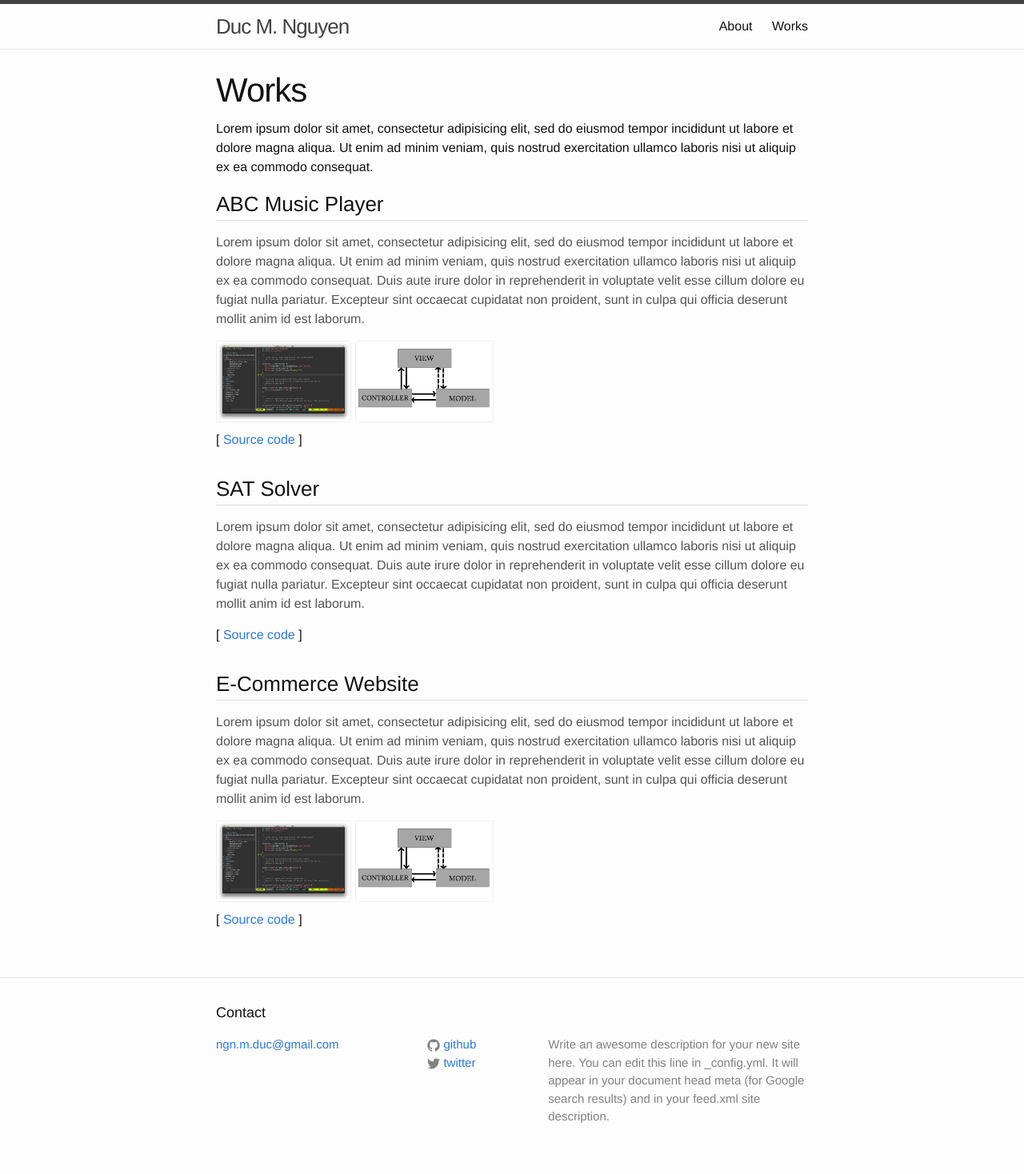
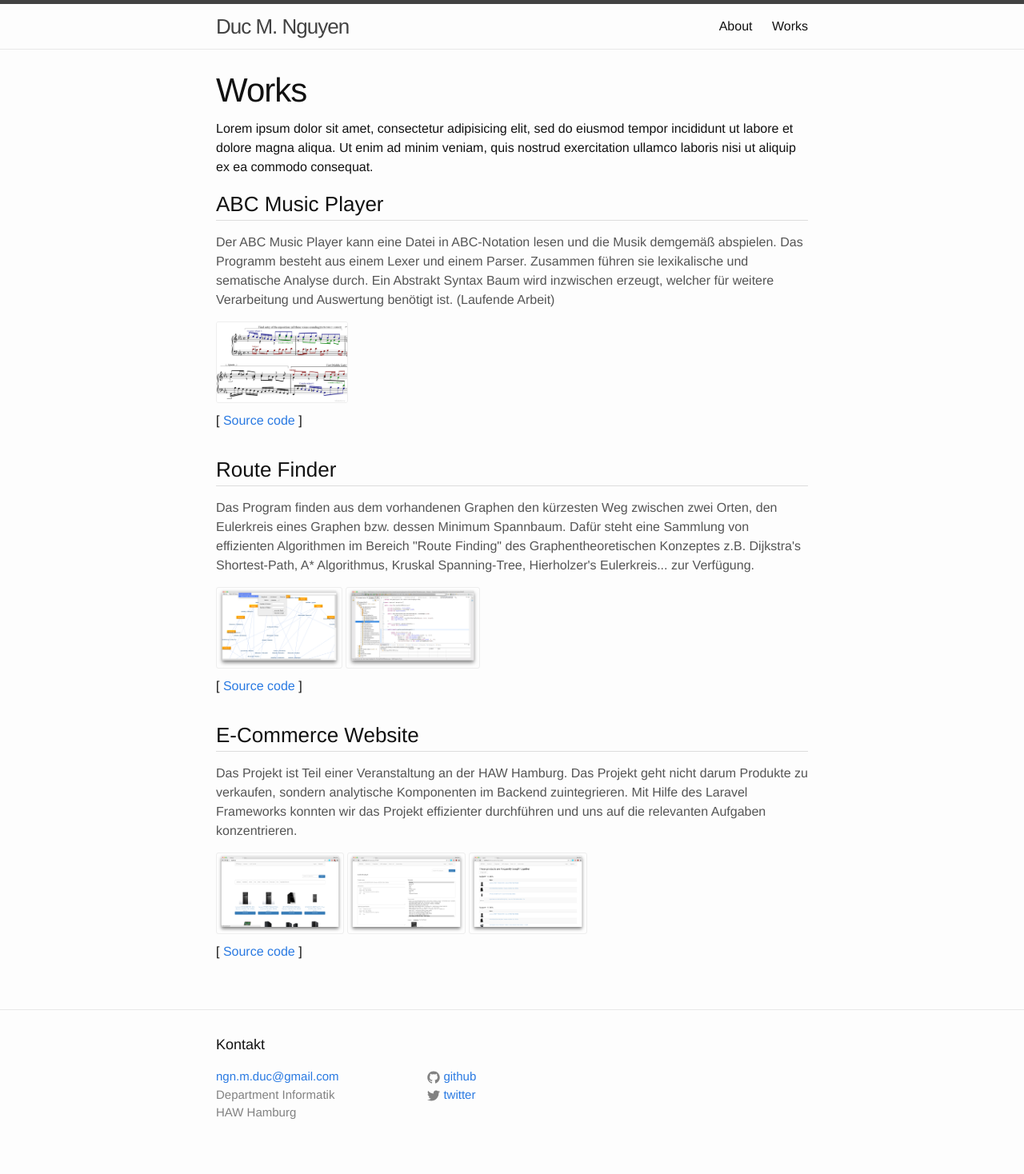
Before and after one commit to mducnguyen/mducnguyen.github.io, a Jekyll site: the page built from works.html, in a window 1280 px wide. Shown: the whole page at 80% size. Built offline with Jekyll 4.4.1, drawn with Linux system fonts in a browser that asks for light colours.

Commit message:
add works

```diff
--- a/_config.yml
+++ b/_config.yml
@@ -2,9 +2,6 @@
 title: Duc M. Nguyen
 email: ngn.m.duc@gmail.com
 description: > # this means to ignore newlines until "baseurl:"
-  Write an awesome description for your new site here. You can edit this
-  line in _config.yml. It will appear in your document head meta (for
-  Google search results) and in your feed.xml site description.
 baseurl: "" # the subpath of your site, e.g. /blog/
 url: "http://ngnmduc.com" # the base hostname & protocol for your site
 twitter_username: ducngnm
--- a/_data/works.yml
+++ b/_data/works.yml
@@ -1,17 +1,20 @@
 - title: ABC Music Player
-  desc: Lorem ipsum dolor sit amet, consectetur adipisicing elit, sed do eiusmod tempor incididunt ut labore et dolore magna aliqua. Ut enim ad minim veniam, quis nostrud exercitation ullamco laboris nisi ut aliquip ex ea commodo consequat. Duis aute irure dolor in reprehenderit in voluptate velit esse cillum dolore eu fugiat nulla pariatur. Excepteur sint occaecat cupidatat non proident, sunt in culpa qui officia deserunt mollit anim id est laborum.
+  desc: Der ABC Music Player kann eine Datei in ABC-Notation lesen und die Musik demgem&auml;&szlig; abspielen. Das Programm besteht aus einem Lexer und einem Parser. Zusammen f&uuml;hren sie lexikalische und sematische Analyse durch. Ein Abstrakt Syntax Baum wird inzwischen erzeugt, welcher für weitere Verarbeitung und Auswertung ben&ouml;tigt ist. (Laufende Arbeit)
   images:
-    - mark-zero.png
-    - mvc.jpg
-  project_url: https://github.com/mducnguyen
+    - abcmusic-1.png
+  project_url: https://github.com/Die2Brueder/ABC-Music-Player
 
-- title: SAT Solver
-  desc: Lorem ipsum dolor sit amet, consectetur adipisicing elit, sed do eiusmod tempor incididunt ut labore et dolore magna aliqua. Ut enim ad minim veniam, quis nostrud exercitation ullamco laboris nisi ut aliquip ex ea commodo consequat. Duis aute irure dolor in reprehenderit in voluptate velit esse cillum dolore eu fugiat nulla pariatur. Excepteur sint occaecat cupidatat non proident, sunt in culpa qui officia deserunt mollit anim id est laborum.
-  project_url: https://github.com/mducnguyen/onlineshop
+- title: Route Finder
+  desc: Das Program finden aus dem vorhandenen Graphen den k&uuml;rzesten Weg zwischen zwei Orten, den Eulerkreis eines Graphen bzw. dessen Minimum Spannbaum. Daf&uuml;r steht eine Sammlung von effizienten Algorithmen im Bereich "Route Finding" des Graphentheoretischen Konzeptes z.B. Dijkstra's Shortest-Path, A* Algorithmus, Kruskal Spanning-Tree, Hierholzer's Eulerkreis... zur Verf&uuml;gung.
+  images:
+    - route-finder-1.png
+    - route-finder-2.png
+  project_url: https://github.com/HAWProjects/GKA
 
 - title: E-Commerce Website
-  desc: Lorem ipsum dolor sit amet, consectetur adipisicing elit, sed do eiusmod tempor incididunt ut labore et dolore magna aliqua. Ut enim ad minim veniam, quis nostrud exercitation ullamco laboris nisi ut aliquip ex ea commodo consequat. Duis aute irure dolor in reprehenderit in voluptate velit esse cillum dolore eu fugiat nulla pariatur. Excepteur sint occaecat cupidatat non proident, sunt in culpa qui officia deserunt mollit anim id est laborum.
+  desc: Das Projekt ist Teil einer Veranstaltung an der HAW Hamburg. Das Projekt geht nicht darum Produkte zu verkaufen, sondern analytische Komponenten im Backend zuintegrieren. Mit Hilfe des Laravel Frameworks konnten wir das Projekt effizienter durchf&uuml;hren und uns auf die relevanten Aufgaben konzentrieren.
   images:
-    - mark-zero.png
-    - mvc.jpg
-  project_url: https://github.com/ngnmhieu/Markzero-Framework
+    - onlineshop-1.png
+    - onlineshop-2.png
+    - onlineshop-3.png
+  project_url: https://github.com/mducnguyen/onlineshop
--- a/_includes/footer.html
+++ b/_includes/footer.html
@@ -2,12 +2,14 @@
 
   <div class="wrapper">
 
-    <h2 class="footer-heading">Contact</h2>
+    <h2 class="footer-heading">Kontakt</h2>
 
     <div class="footer-col-wrapper">
       <div class="footer-col  footer-col-1">
         <ul class="contact-list">
           <li><a href="mailto:{{ site.email }}">{{ site.email }}</a></li>
+          <li>Department Informatik</li>
+          <li>HAW Hamburg</li>
         </ul>
       </div>
 
--- a/_includes/header.html
+++ b/_includes/header.html
@@ -16,9 +16,9 @@
       <div class="trigger">
 
         {% for page in site.pages %}
-          {% if page.title %}
+          <!-- {% if page.title %} -->
           <a class="page-link" href="{{ page.url | prepend: site.baseurl }}">{{ page.title }}</a>
-          {% endif %}
+          <!-- {% endif %} -->
         {% endfor %}
       </div>
     </nav>
--- a/works.html
+++ b/works.html
@@ -2,7 +2,6 @@
 layout: page
 title: Works
 permalink: /works/
-order: 1
 ---
 
 <div class="home">
```
Also changed, not shown: about.html (+1 -8 lines), about.md (deleted, +0 -11 lines), images/works/abcmusic-1.png (added), images/works/mark-zero.png (deleted), images/works/mvc.jpg (deleted), images/works/onlineshop-1.png (added), images/works/onlineshop-2.png (added), images/works/onlineshop-3.png (added), images/works/route-finder-1.png (added), images/works/route-finder-2.png (added).
